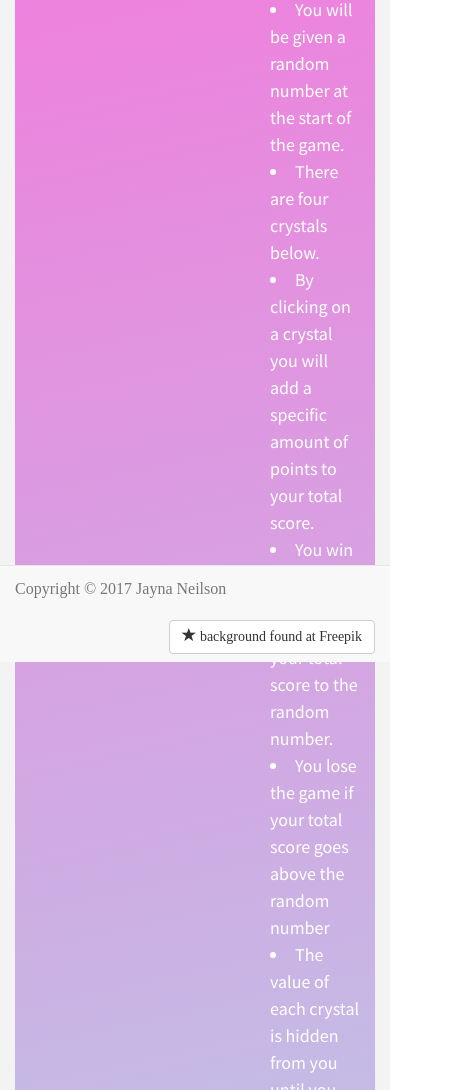
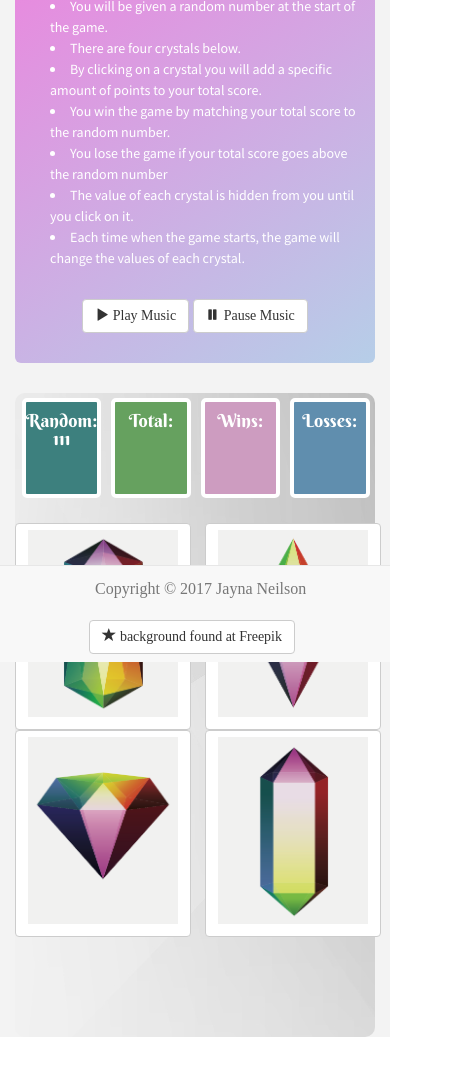
Before and after one commit to jaynaneilson/week-4-game, a plain HTML site: page index.html in a window 390 px wide. Shown: the part 182-1272 px from the top of the page, 474 px wide, since content can reach past the window. After the commit the page ends 1219 px from the top, so only its background shows below. Drawn offline with nearby package versions, Linux system fonts and the light colour scheme.

Commit message:
media queries

```diff
--- a/assets/css/style.css
+++ b/assets/css/style.css
@@ -3,7 +3,6 @@
     background: -webkit-linear-gradient(bottom right,#b6cee8,#f578dc);
     background: -moz-linear-gradient(bottom right,#b6cee8,#f578dc);
     background: linear-gradient(bottom right,#b6cee8,#f578dc);
-
 }
 
 .header{
@@ -112,3 +111,67 @@ h4 {
 	text-align: center;
 	padding: 20px;
 }
+
+@media only screen
+   and (max-width : 1024px) {
+
+
+.list {
+	margin-left:140px;
+}
+
+.single-display-box {
+	width: 21%;
+	font-size: 30px;
+	padding-top: 10px;
+}
+
+.image{
+	max-width: 190px;
+}
+
+}
+
+@media only screen
+   and (max-width : 400px) {
+
+
+.list{
+	margin-left: 20px;
+	font-size: 14px;
+}
+
+.single-display-box {
+	margin: 5px;
+	font-size: 18px;
+}
+
+.displayBoxes{
+	margin-left: 2px;
+	width: 105%;
+}
+
+.total-score, .random-number, .display-wins, .display-losses{
+	min-height: 100px;
+}
+
+.image{
+	max-width: 150px;
+}
+
+.crystals {
+  padding-bottom: 100px;
+  margin-top: 20px;
+  padding-left: 0px;
+}
+
+.navbar-btn{
+	margin-right: 80px;
+}
+
+
+.navbar-text{
+	margin-left: 80px;
+}
+
+}
```
Also changed, not shown: index.html (+8 -7 lines).
